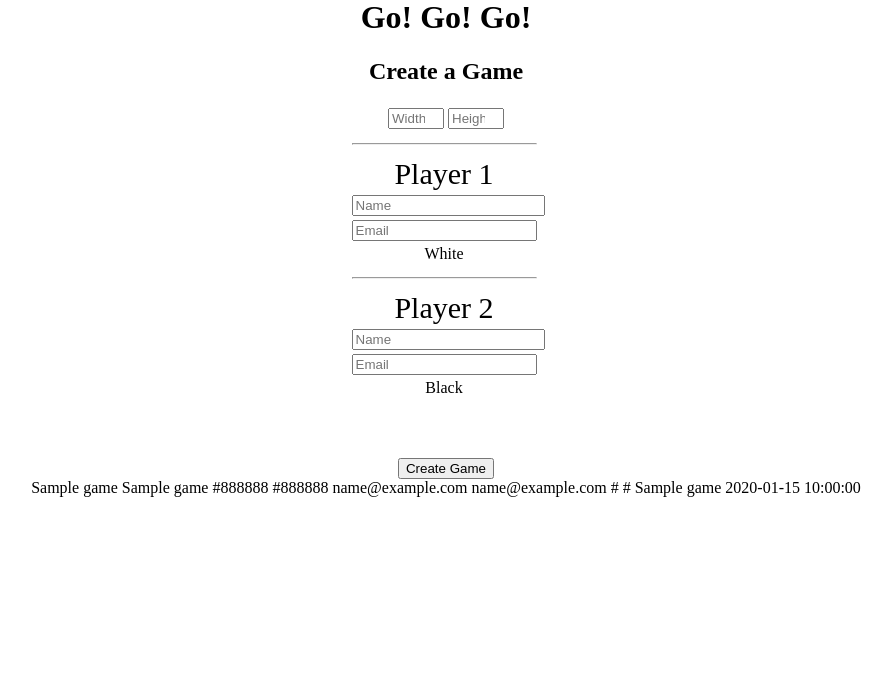
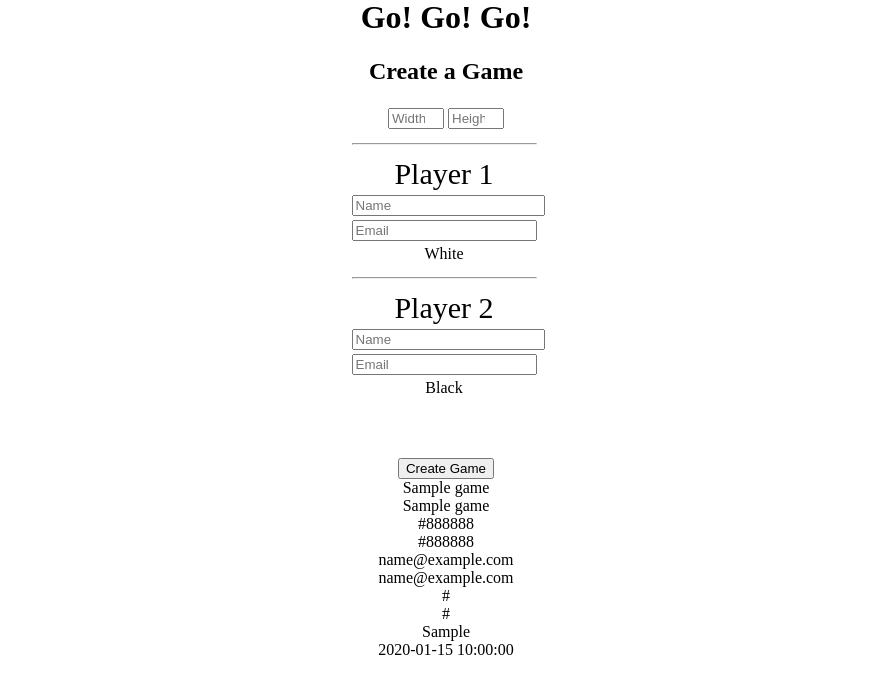
Before and after one commit to thenewkid/supersweetgo, a Python web app: template templates/home.html in a window 1280 px wide. Shown: the part 22-716 px from the top of the page, without its empty margins (194-1086 px from the left). Run offline with Jinja, Linux system fonts and the light colour scheme; the template is opened without the code that fills it: most values are stand-ins (such as "Sample title", 1, 10 or a date in 2020); some libraries are stand-ins or nearby versions.

Commit message:
removed db bugs, database now storing game info

```diff
--- a/templates/home.html
+++ b/templates/home.html
@@ -23,7 +23,7 @@
 	<h2>Create a Game</h2>
 	<div id="yason">
 	<div id="chillin">
-	<form method="post" name="create_game_form">
+	<form method="post" action='/displayboard' name="create_game_form">
 		<table style="margin: 0px auto">
 			<tr>
 				<td>
@@ -105,16 +105,16 @@
 </div>
 
 {% for game in games %}
-	{{game.player1_name}}
-	{{game.player2_name}}
-	{{game.player1_color}}
-	{{game.player2_color}}
-	{{game.player1_email}}
-	{{game.player2_email}}
-	{{game.player1_link}}
-	{{game.player2_link}}
-	{{game.game_play_file_name}}
-	{{game.game_creation_time}}
+	<div>{{game.player1_name}}</div>
+	<div>{{game.player2_name}}</div>
+	<div>{{game.player1_color}}</div>
+	<div>{{game.player2_color}}</div>
+	<div>{{game.player1_email}}</div>
+	<div>{{game.player2_email}}</div>
+	<div>{{game.player1_link}}</div>
+	<div>{{game.player2_link}}</div>
+	<div>{{game.gameplay_key}}</div>
+	<div>{{game.game_creation_time}}</div>
 {% endfor %}
 
 </html>
```
Also changed, not shown: main.py (+20 -46 lines), 1 other file.
